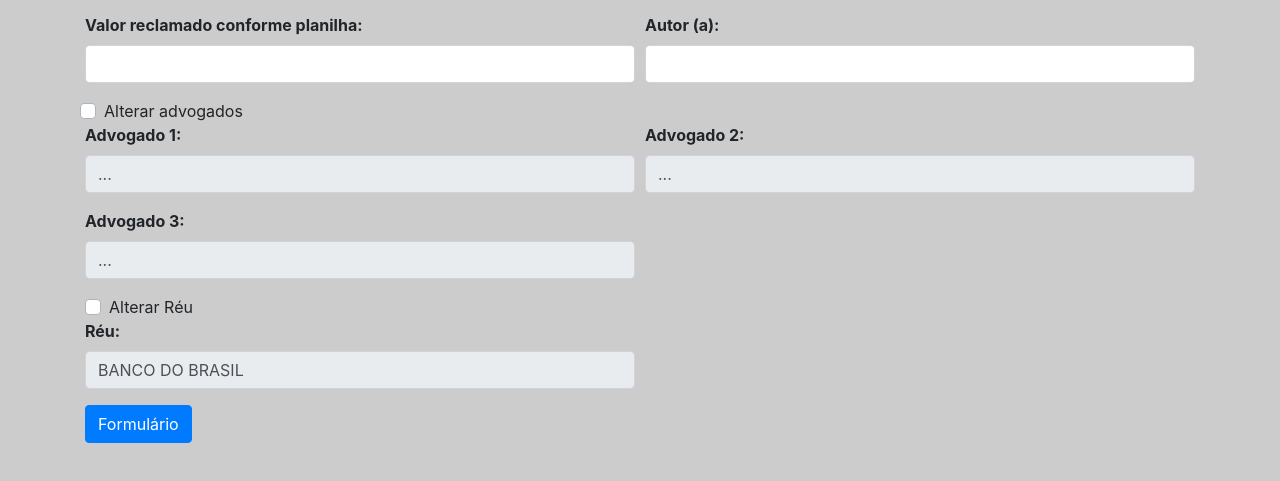
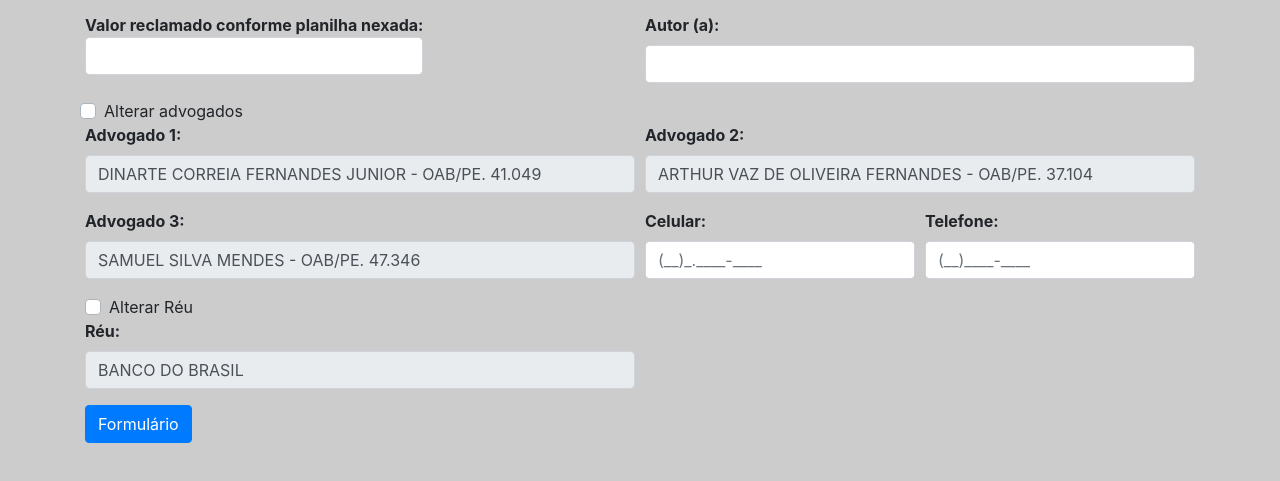
Before and after one commit to DiegoSanDev/e-processo, a plain HTML site: page app/index.html in a window 1280 px wide. Shown: the part 147-628 px from the top of the page. Drawn offline with nearby package versions, Linux system fonts and the light colour scheme.

Commit message:
ajustes...

```diff
--- a/app/index.html
+++ b/app/index.html
@@ -31,7 +31,9 @@
                 </div>
                 <div class="form-row">
                     <div class="form-group col-md-6">
-                        <label for="valor" class="font-weight-bold">Valor reclamado conforme planilha:</label>
+                        <label for="valor" class="font-weight-bold">
+                            Valor reclamado conforme planilha nexada:
+                        </abel>
                         <input type="text" class="form-control" id="valor">
                     </div>
                     <div class="form-group col-md-6">
@@ -49,17 +51,27 @@
                     <div class="form-group col-md-6">
                         <label for="advogado" class="font-weight-bold">Advogado 1:</label>
                         <input type="text" class="form-control" id="advogado1" readonly="true"
-                               value = "...">
+                               value = "DINARTE CORREIA FERNANDES JUNIOR - OAB/PE. 41.049">
                     </div>
                     <div class="form-group col-md-6">
                         <label for="advogado2" class="font-weight-bold">Advogado 2:</label>
                         <input type="text" class="form-control" id="advogado2" readonly="true"
-                               value="...">
+                               value="ARTHUR VAZ DE OLIVEIRA FERNANDES - OAB/PE. 37.104">
                     </div>
                     <div class="form-group col-md-6">
                         <label for="advogado3" class="font-weight-bold">Advogado 3:</label>
                         <input type="text" class="form-control" id="advogado3" readonly="true"
-                               value="...">
+                               value="SAMUEL SILVA MENDES - OAB/PE. 47.346">
+                    </div>
+                    <div class="form-group col-md-3">
+                        <label for="celular" class="font-weight-bold">Celular:</label>
+                        <input type="tel" class="form-control" id="celular"
+                               placeholder="(__)_.____-____" data-mask="(00)0.0000-0000">
+                    </div>
+                    <div class="form-group col-md-3">
+                        <label for="celular" class="font-weight-bold">Telefone:</label>
+                        <input type="tel" class="form-control" id="celular"
+                                placeholder="(__)____-____" data-mask="(00)0000-0000">
                     </div>
                 </div>
 
@@ -150,7 +162,7 @@
 
                     //VALOR
                     documento.setFont("arial","bold");
-                    documento.text("Valor Reclamado conforme Planilha:",10,60);
+                    documento.text("Valor Reclamado conforme planilha anexada:",10,60);
                     documento.setFont("arial","normal");
                     documento.text(valor, 110, 60);
 
```
